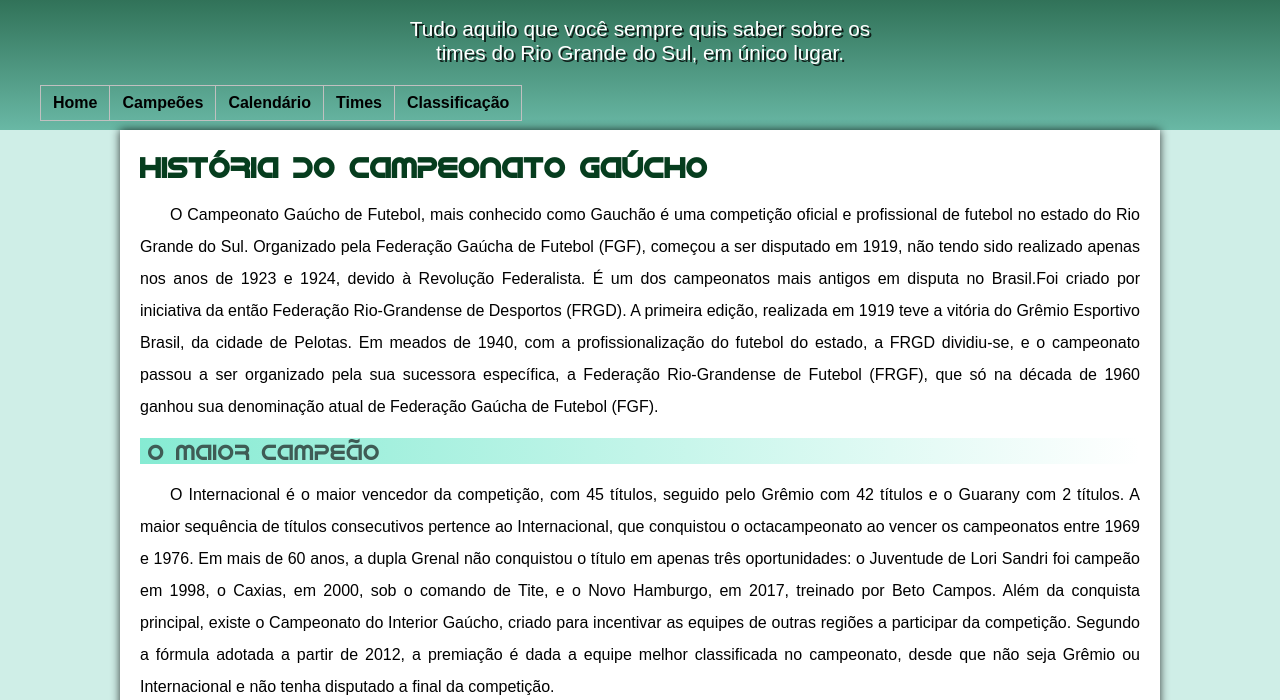
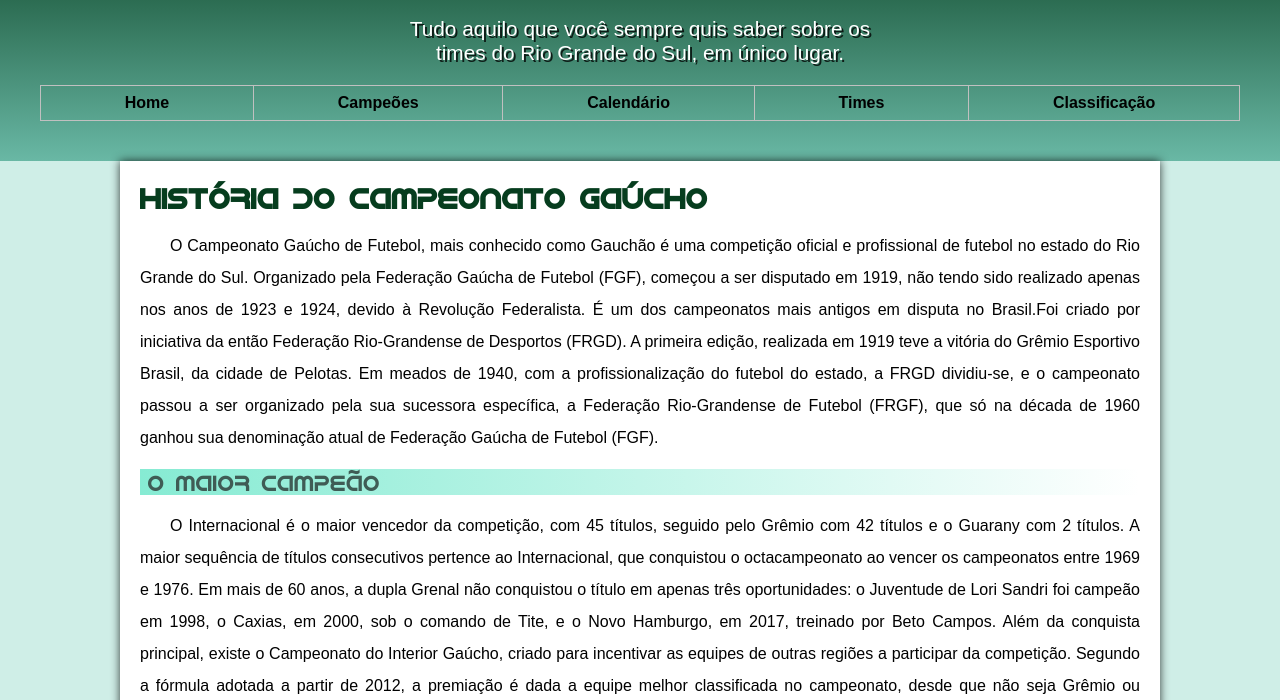
Before and after one commit to RafaelEliasIoppi/conectavenda, a plain HTML site: page index.html in a window 1280 px wide. Shown: the part 100-800 px from the top of the page. Drawn offline with Linux system fonts and the light colour scheme.

Commit message:
Update style.css

```diff
--- a/style/style.css
+++ b/style/style.css
@@ -66,20 +66,6 @@
    padding-left: 10px;
    text-shadow: 2px 2px 0px rgba(0, 0, 0, 0.788) ;
    margin-bottom: 20px;
-
-
-}
-.menu {
-    list-style:none;
-    border: 1.5px solid #c0c0c0;
-    float:left;
-    margin-left: -40px;
-    font-weight: bold;
-    max-width: 470px;
-
-
-
-
 
 
 }
```
